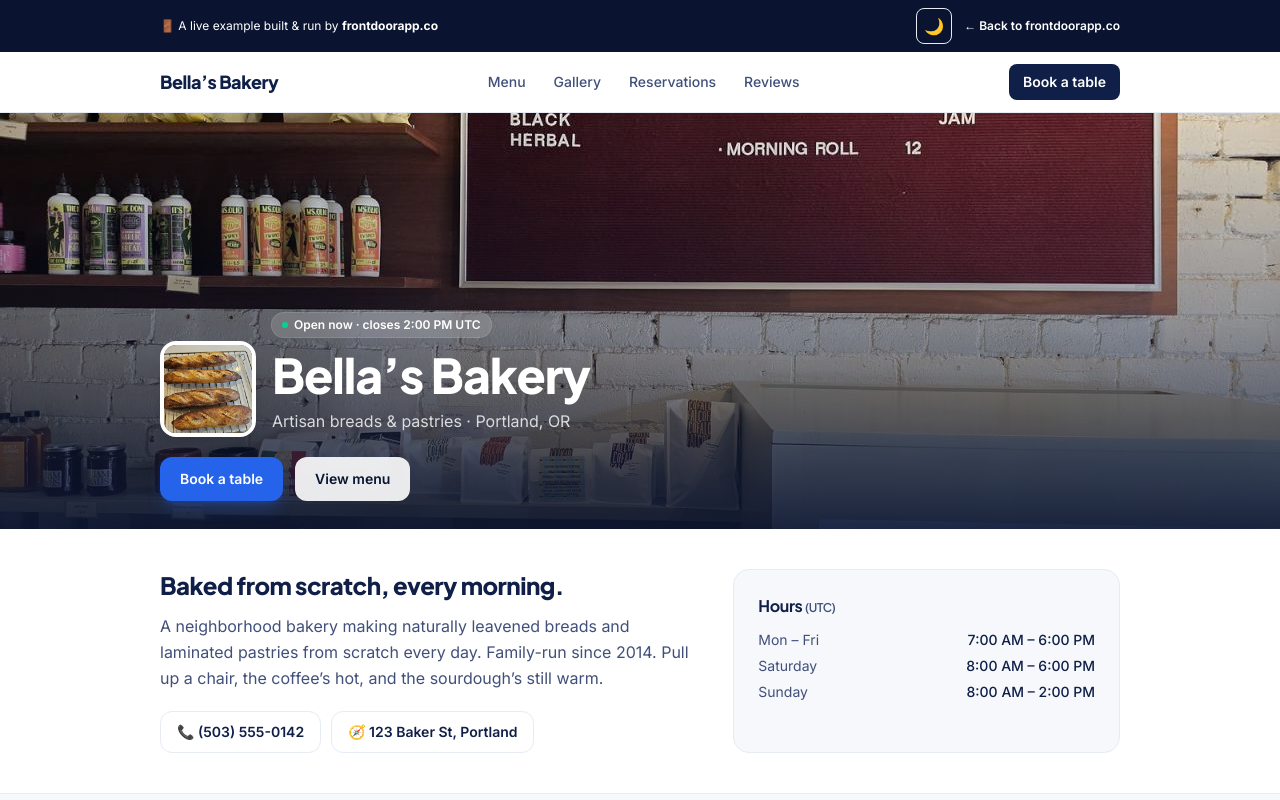
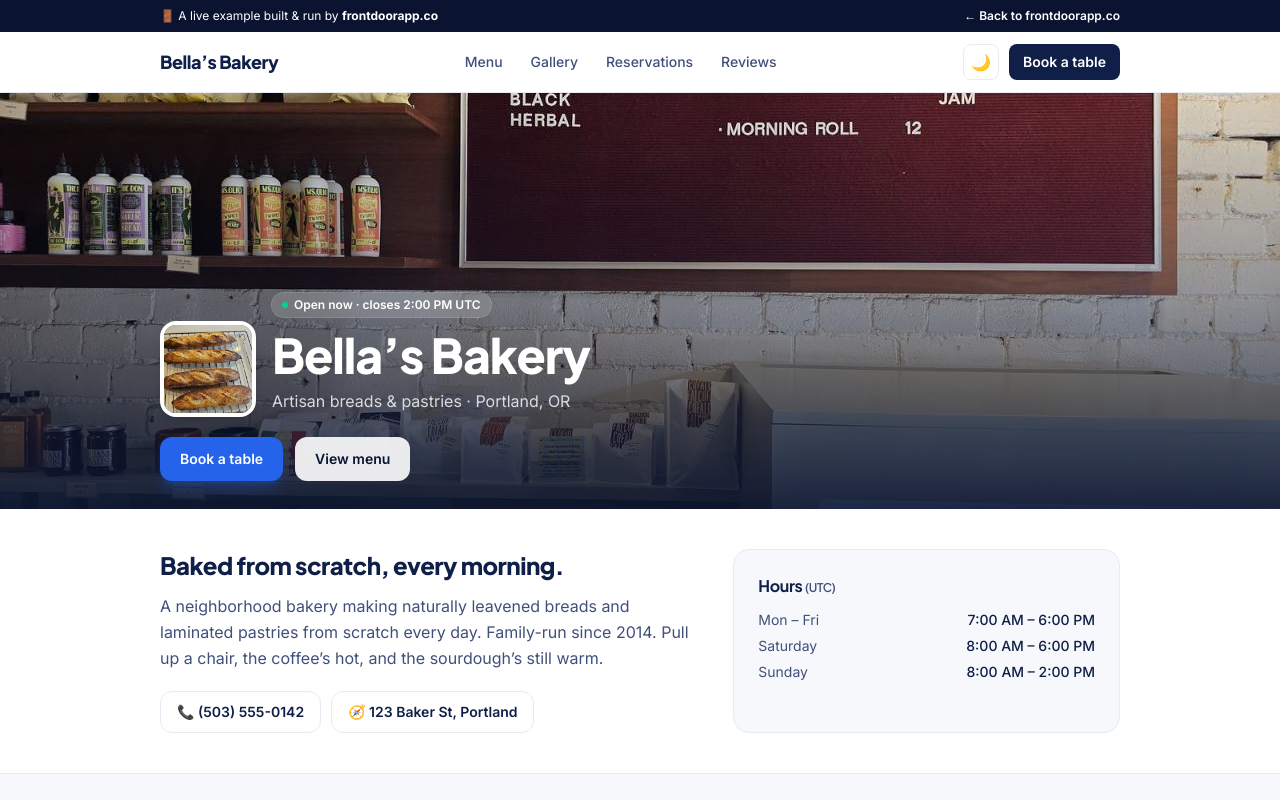
Before and after one commit to engrkenjitanaka/frontdoorapp-web, a Next.js app: page /demo in a window 1280 px wide. Shown: the top 800 px of the page. Built offline with nearby package versions, Linux system fonts and the light colour scheme.

Commit message:
feat: improvements.

```diff
--- a/app/demo/page.tsx
+++ b/app/demo/page.tsx
@@ -59,12 +59,9 @@ export default function DemoPage() {
           <span>
             🚪 A live example built &amp; run by <strong>frontdoorapp.co</strong>
           </span>
-          <div className="flex shrink-0 items-center gap-3">
-            <ThemeToggle />
-            <a href="/" className="font-semibold underline-offset-2 hover:underline">
+          <a href="/" className="shrink-0 font-semibold underline-offset-2 hover:underline">
             ← Back to frontdoorapp.co
           </a>
-          </div>
         </div>
       </div>
 
@@ -81,12 +78,15 @@ export default function DemoPage() {
               </a>
             ))}
           </nav>
+          <div className="flex items-center gap-2.5">
+            <ThemeToggle />
             <a
               href="#book"
               className="inline-flex h-9 items-center rounded-lg bg-ink px-3.5 text-sm font-semibold text-white transition hover:bg-ink-deep dark:bg-brand dark:hover:bg-brand-strong"
             >
               Book a table
             </a>
+          </div>
         </div>
       </header>
 
--- a/components/Hero.tsx
+++ b/components/Hero.tsx
@@ -25,7 +25,7 @@ export function Hero() {
           <p className="mt-6 max-w-xl text-lg leading-relaxed text-ink-soft">
             The managed digital presence for businesses.{" "}
             <span className="font-semibold text-ink">Set up for you, run on autopilot.</span>{" "}
-            We build your website, social media, business email, reviews, and content into one
+            We build your website, social media, business email, reviews, and content into one{" "}
             <span className="font-semibold text-brand">frontdoor</span>, then keep it all running.
           </p>
 
--- a/components/Mission.tsx
+++ b/components/Mission.tsx
@@ -16,7 +16,7 @@ export function Mission() {
           The promise
         </p>
         <h2 className="mt-4 text-3xl font-extrabold leading-[1.15] text-white sm:text-4xl lg:text-[2.75rem]">
-          One <span className="text-brand-glow">frontdoor</span>, every channel.{" "}
+          One frontdoor, every channel.{" "}
           <span className="text-brand-glow">Near-zero effort from you</span>.
         </h2>
       </div>
```
Lines whose indentation alone changed are shown as unchanged.
